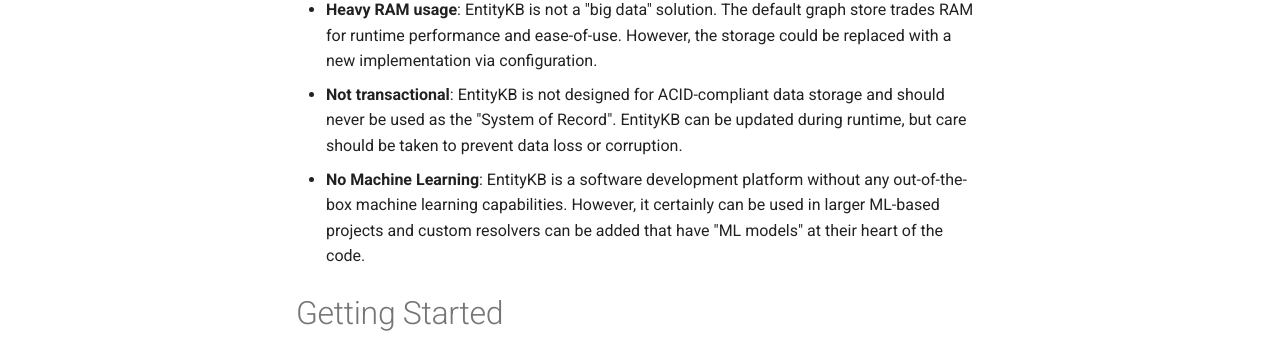
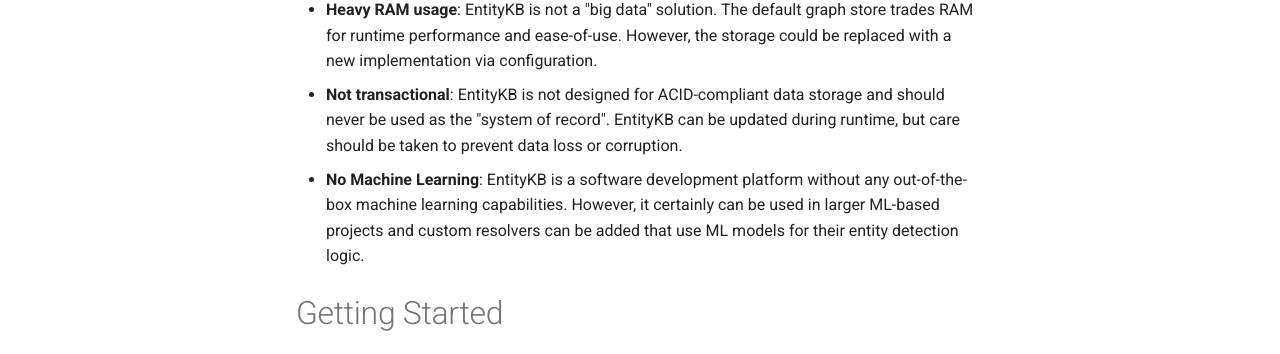
Before and after one commit to Cyberian-Dev/entitykb, an MkDocs documentation site: the page built from docs/index.md, in a window 1280 px wide and 900 px high, scrolled down 1755 px. Shown: the part 175-529 px from the top of the window. Built offline with MkDocs 1.6.1 and Material for MkDocs 9.7.7, drawn with Linux system fonts in a browser that asks for light colours; comment, search, counter and statistics services are not loaded.

Commit message:
Remove "unnecessary quotes"

```diff
--- a/docs/index.md
+++ b/docs/index.md
@@ -108,14 +108,14 @@
   via configuration.
 
 * **Not transactional**: EntityKB is not designed for ACID-compliant
-  data storage and should never be used as the "System of Record".
+  data storage and should never be used as the "system of record".
   EntityKB can be updated during runtime, but care should be taken to
   prevent data loss or corruption.
 
 * **No Machine Learning**: EntityKB is a software development platform
   without any out-of-the-box machine learning capabilities. However, it
   certainly can be used in larger ML-based projects and custom resolvers
-  can be added that have "ML models" at their heart of the code.
+  can be added that use ML models for their entity detection logic.
 
 # Getting Started
 
```
Also changed, not shown: README.md (+2 -2 lines).
